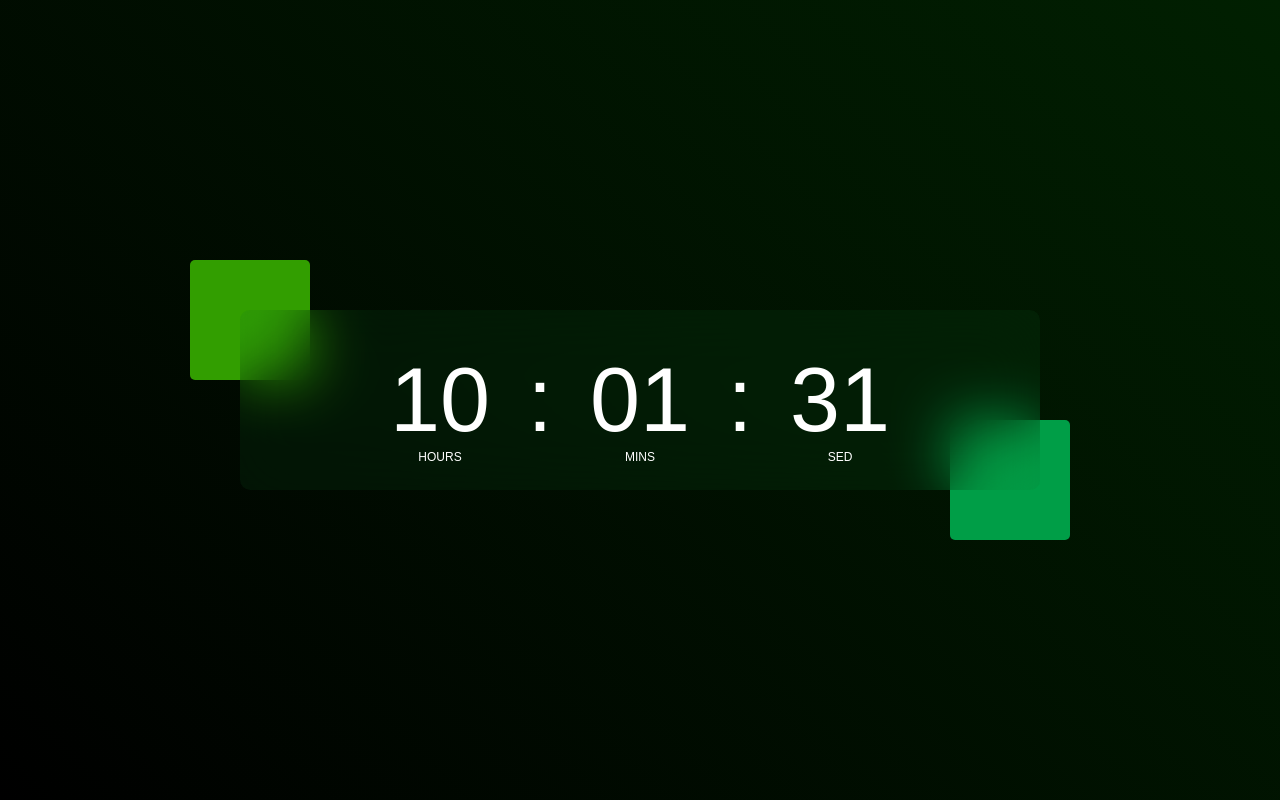
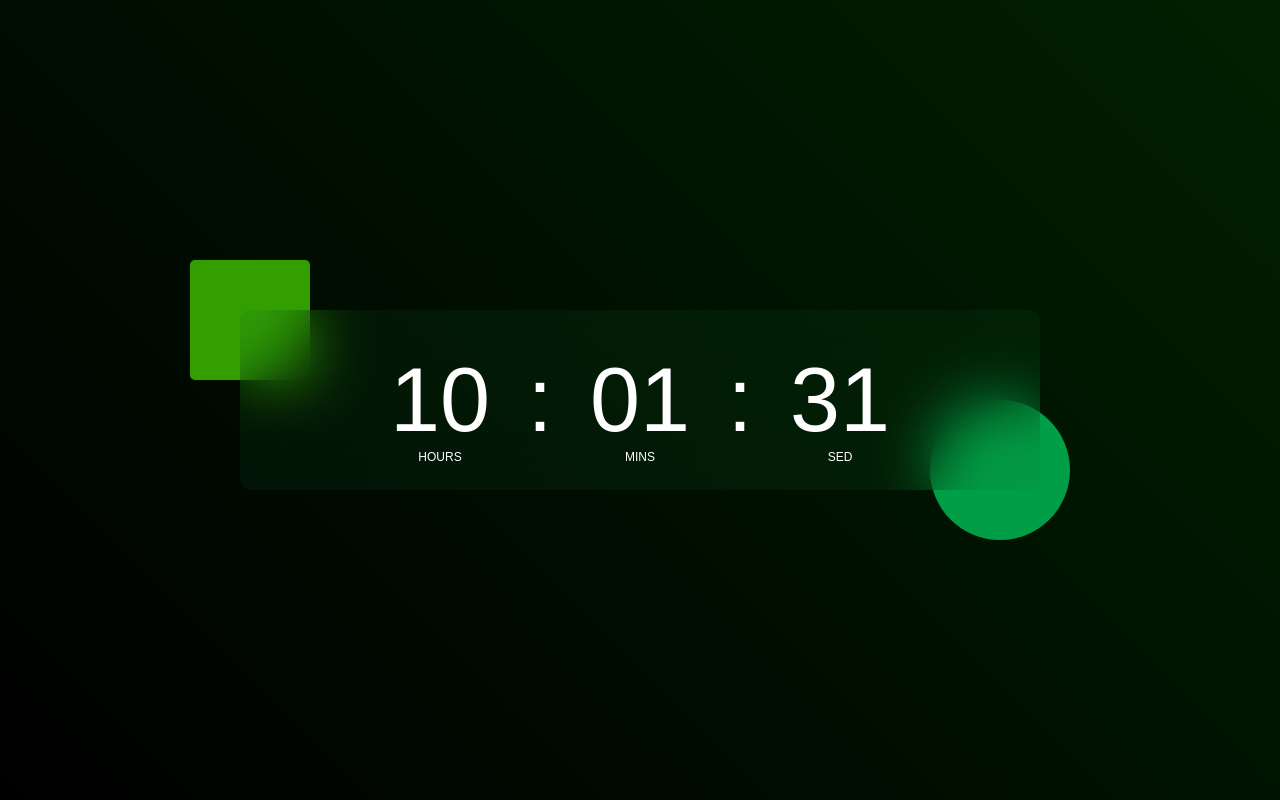
Before and after one commit to alaosama/current-time-in-realtime., a plain HTML site: page index.html in a window 1280 px wide. Drawn offline with Linux system fonts and the light colour scheme.

Commit message:
Update styles.css

```diff
--- a/styles.css
+++ b/styles.css
@@ -47,10 +47,10 @@
 
 .container::after{
     content: "";
-    width: 120px;
-    height: 120px;
+    width: 140px;
+    height: 140px;
     background: #009e47;
-    border-radius: 5px;
+    border-radius: 50%;
     position: absolute;
     right: -30px;
     bottom: -50px;
```
